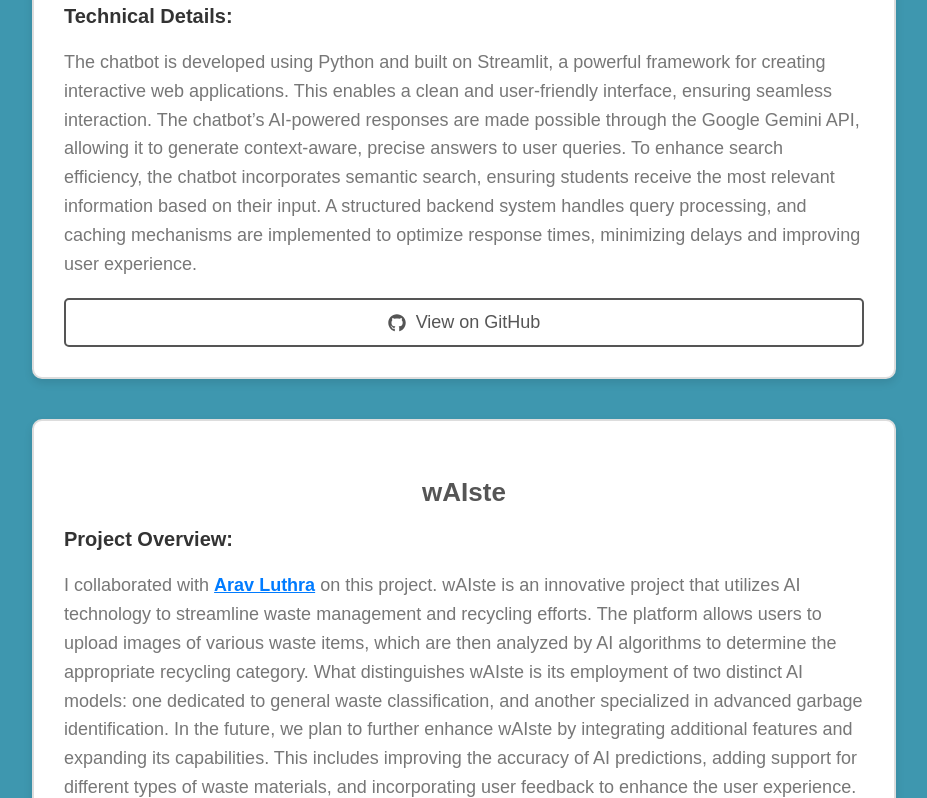
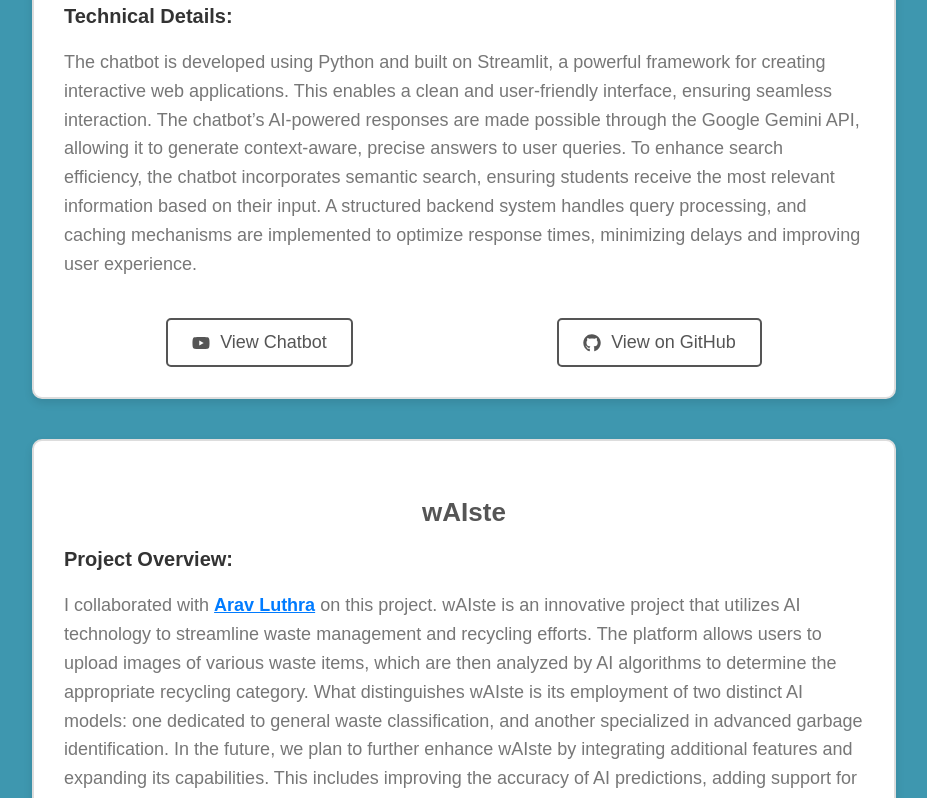
Before and after one commit to narainsriram2020/personalwebsite, a React (Create React App) app: page / in a window 1280 px wide. Shown: the part 6357-7155 px from the top of the page, without its empty margins (176-1103 px from the left). Built offline with nearby package versions, Linux system fonts and the light colour scheme.

Commit message:
not done with projects

```diff
--- a/src/Projects.js
+++ b/src/Projects.js
@@ -1,6 +1,7 @@
 import React from 'react';
 import styled from 'styled-components';
 import { FaGithub, FaYoutube } from 'react-icons/fa'; // Import GitHub and YouTube icons from react-icons/fa
+import { GiTurtleShell } from "react-icons/gi";
 
 function Projects() {
     const projectsList = [
@@ -8,7 +9,8 @@
             name: '🐢 PlanetTerp Chatbot',
             overview: 'The PlanetTerp Chatbot is an AI-powered virtual assistant designed to enhance the experience of using the Planet Terp website. Planet Terp is where University of Maryland students can access reviews and ratings of courses, professors, and grade distributions. Unlike traditional search tools, this chatbot offers a fully interactive and immersive experience, allowing students to ask questions naturally and receive detailed responses. Key features include real-time retrieval of course reviews, professor ratings, historical grade distributions, and fun facts about UMD. The chatbot also supports chat history, enabling users to maintain context across conversations, and includes a sidebar with essential UMD-related resources to assist students in navigating their academic journey effectively. With its advanced AI capabilities, the chatbot streamlines the process of finding relevant academic information, helping students make well-informed decisions about their courses and professors.',
             techDetails: 'The chatbot is developed using Python and built on Streamlit, a powerful framework for creating interactive web applications. This enables a clean and user-friendly interface, ensuring seamless interaction. The chatbot’s AI-powered responses are made possible through the Google Gemini API, allowing it to generate context-aware, precise answers to user queries. To enhance search efficiency, the chatbot incorporates semantic search, ensuring students receive the most relevant information based on their input. A structured backend system handles query processing, and caching mechanisms are implemented to optimize response times, minimizing delays and improving user experience.',
-            githubLink: 'your_github_repo_link_here',
+            githubLink: 'https://github.com/narainsriram2020/PlanetTerpChatBot',
+            chatLink: 'https://planetterp-chat-bot.streamlit.app/',
         },
         {
             name: 'wAIste',
@@ -113,6 +115,31 @@
         }
     `;
 
+    const TerpButton = styled.a`
+        display: flex;
+        align-items: center;
+        justify-content: center;
+        margin-top: 20px; /* Increased margin */
+        padding: 12px 24px; /* Increased padding */
+        font-size: 18px; /* Increased font size */
+        color: #555;
+        background-color: #fff;
+        border: 2px solid #555;
+        border-radius: 5px;
+        text-decoration: none; /* Remove underline from anchor */
+        transition: transform 0.3s ease, box-shadow 0.3s ease; /* Add transition for the hover effect */
+
+        &:hover {
+            transform: scale(1.05); /* Scale up the button on hover */
+            box-shadow: 0 0 10px rgba(0, 0, 0, 0.3); /* Add shadow on hover for highlighting effect */
+        }
+
+        @media (max-width: 600px) {
+        width: 100%; /* Adjusted width for smaller screens */
+        max-width: 300px; /* Added max-width to prevent overflow */
+        }
+    `;
+
     const GitHubIcon = styled(FaGithub)`
         margin-right: 10px; /* Increased margin */
         transition: transform 0.3s ease; /* Add transition for the rotation effect */
@@ -123,6 +150,15 @@
     `;
 
     const YouTubeIcon = styled(FaYoutube)`
+        margin-right: 10px; /* Increased margin */
+        transition: transform 0.3s ease; /* Add transition for the rotation effect */
+
+        ${YouTubeButton}:hover & {
+            transform: rotate(360deg); /* Rotate the icon 360 degrees on hover */
+        }
+    `;
+
+    const TerpIcon = styled(FaYoutube)`
         margin-right: 10px; /* Increased margin */
         transition: transform 0.3s ease; /* Add transition for the rotation effect */
 
@@ -149,6 +185,18 @@
                         <ProjectSectionTitle>Technical Details:</ProjectSectionTitle>
                         <ProjectDescription>{project.techDetails}</ProjectDescription>
                         {/* Conditional rendering for YouTube and GitHub buttons */}
+                        {project.name === '🐢 PlanetTerp Chatbot' && (
+                            <div style={{ display: 'flex', justifyContent: 'space-around', marginTop: '20px' }}>
+                                <TerpButton href={project.chatLink} target="_blank">
+                                    <TerpIcon />
+                                    View Chatbot
+                                </TerpButton>
+                                <GitHubButton href={project.githubLink} target="_blank">
+                                    <GitHubIcon />
+                                    View on GitHub
+                                </GitHubButton>
+                            </div>
+                        )}
                         {project.name === 'wAIste' && (
                             <div style={{ display: 'flex', justifyContent: 'space-around', marginTop: '20px' }}>
                                 <YouTubeButton href={project.youtubeLink} target="_blank">
@@ -169,7 +217,7 @@
                                 </YouTubeButton>
                             </div>
                         )}
-                        {project.name !== 'wAIste' && project.name !== 'Cisco Hackathon' && (
+                        {project.name !== 'wAIste' && project.name !== 'Cisco Hackathon' && project.name !== '🐢 PlanetTerp Chatbot' && (
                             <GitHubButton href={project.githubLink} target="_blank">
                                 <GitHubIcon />
                                 View on GitHub
```
